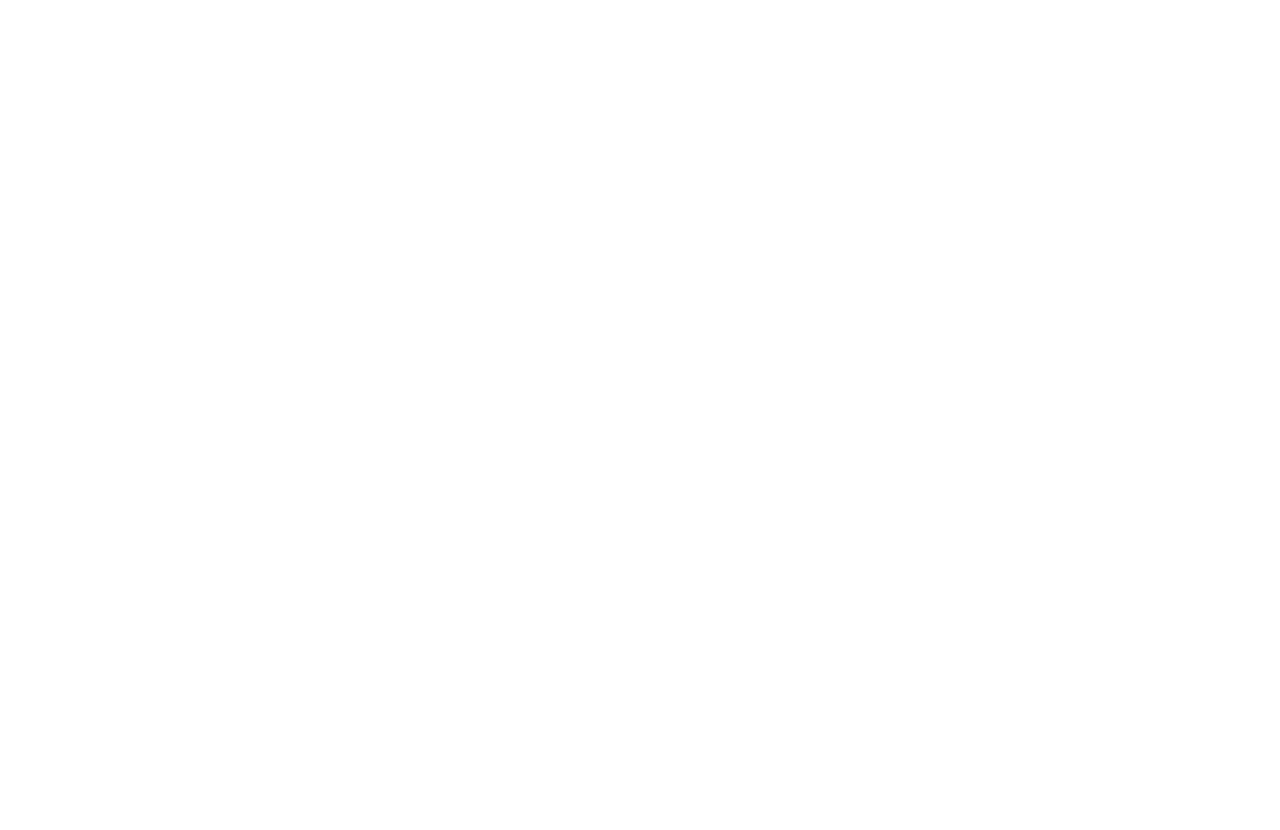
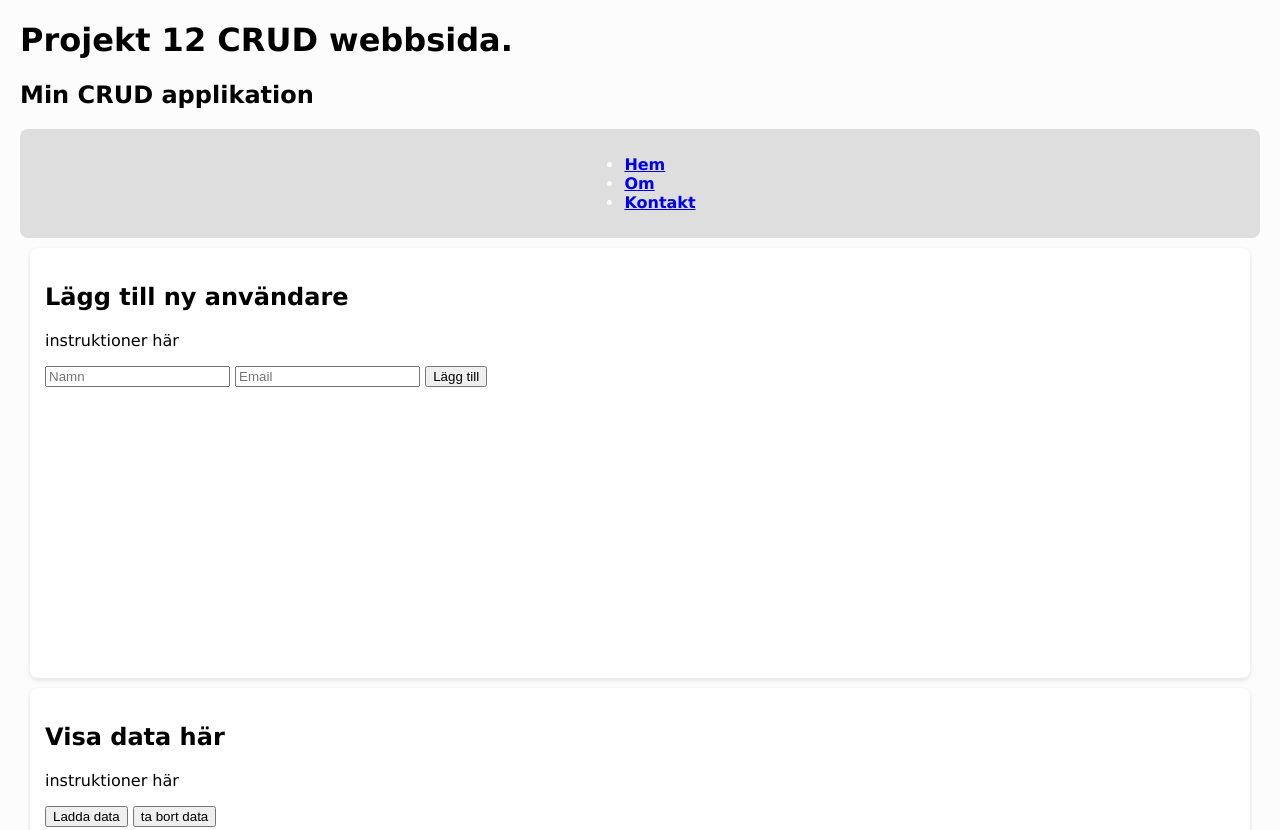
Before and after one commit to RavenMaker/gik399-12-projekt, a website: page index.html in a window 1280 px wide. Shown: the top 830 px of the page. Before the commit the page ends 800 px from the top, so only its background shows below. Drawn offline with Linux system fonts and the light colour scheme; files that its build step writes are made by us from their sources.

Commit message:
Add main structure and styles for CRUD application - UI

```diff
--- a/index.html
+++ b/index.html
@@ -3,16 +3,70 @@
 <head>
     <meta charset="UTF-8">
     <meta name="viewport" content="width=device-width, initial-scale=1.0">
-    <link rel="stylesheet" href="styles/style.css">
+    <link rel="stylesheet" href="style.css">
     <link js="script" src="javascript/frontend/index.js"></script>
+
     <title>Projekt 12</title>
 </head>
 <body>
+    <h1>Projekt 12 CRUD webbsida.</h1>
+
+    <script src="Labb_1.js" defer></script>
+    <containter id="main-container">
+
+        <header>
+            <h2>Min CRUD applikation</h2>
+            <!--Navigation-->
+             <nav id="main-nav">
+                <ul>
+                    <li><a href="#home">Hem</a></li>
+                    <li><a href="#about">Om</a></li>
+                    <li><a href="#contact">Kontakt</a></li>
+                </ul>
+            </nav>
+
+
+        </header>
+        <body>
+            <div id="container-div">
+                <!-- Formulär -->
+                 <h2>Lägg till ny användare</h2>
+                 <p>instruktioner här</p>
+                <form id="data-form">
+                <input type="text" id="name" name="name" placeholder="Namn" required>
+                <input type="email" id="email" name="email" placeholder="Email" required>
+                <button type="submit">Lägg till</button>
+
+            </form>
+            </div>
+
+            <div id="container-div">
+                <div id="data-display">
+                <!-- Data generar dynamiskt genom div -->
+                <h2>Visa data här </h2>
+                 <p>instruktioner här</p>
+                 <button id="load-data-btn">Ladda data</button>
+                  <button id="load-data-btn">ta bort data</button>
+                </div>
+            </div>
+
+        </body>
+
+        <footer id="footer">
+                <p><i>Kurs: GIK339</i></p>
+        </footer>
+
+    </containter>
 
     <!-- Här visualiserar vi elementen och ser till att det ser bra ut på hemsidan-->
-    <!--  Lista -->
-    <!-- Formulär -->
     <!-- Navigation -->
-    <!-- knappar -->
+
+
+
+
+
+
+
+
 </body>
 </html>
--- a/style.css
+++ b/style.css
@@ -0,0 +1,49 @@
+/*Body*/
+body{
+    font-family: verdana, sans-serif;
+    margin: 20px;
+    background-color: #fcfcfc;
+}
+
+/*main elements*/
+.main-container{
+    max-width:80vw;
+    margin:auto;
+    padding:20px;
+    background-color:#3c3ca3;
+    border-radius:8px solid #E0E0E5;
+    box-shadow:0 0 10px rgba(0,0,0,0.1);
+    display: grid;
+    grid-template-columns: auto auto auto;
+    grid-gap: 20px;
+    padding: 10px;
+
+}
+#container-div{
+    height: 400px;
+    width: auto;
+    background-color: white;
+    border-radius: 8px;
+    padding: 15px;
+    margin: 10px;
+    box-shadow: 0 2px 5px rgba(0,0,0,0.1);
+}
+/* main- nav */
+#main-nav{
+    display:flex;
+    align-items:center;
+    color:white;
+    justify-content:space-around;
+
+    background-color: #dedede;
+    padding:10px;
+    font-weight:bold;
+    border-radius:8px;
+    color:rgb(252, 252, 252);
+    gap: 20px;
+    text-decoration: none;
+
+
+}
+/* Form*/
+/*Buttons*/
```
